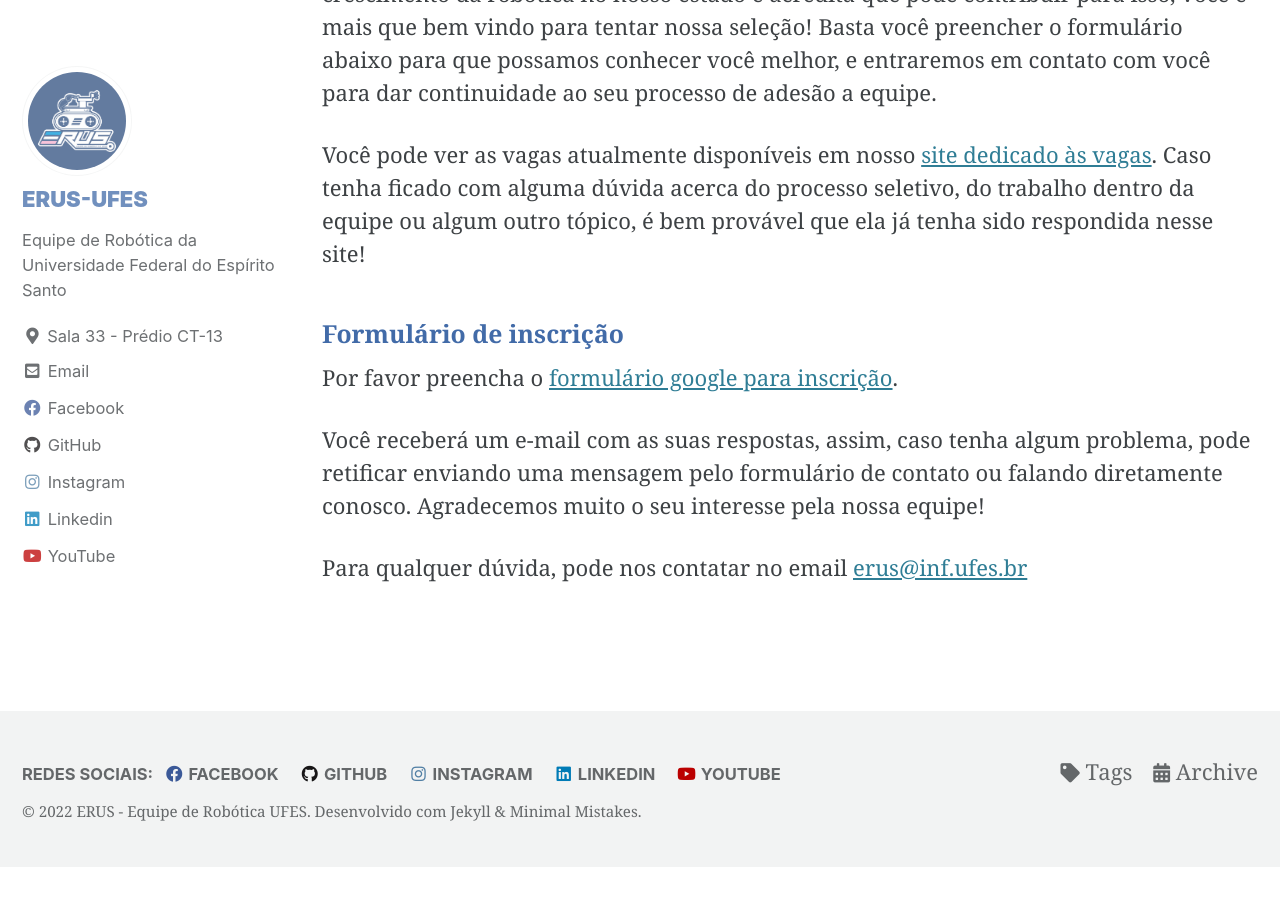
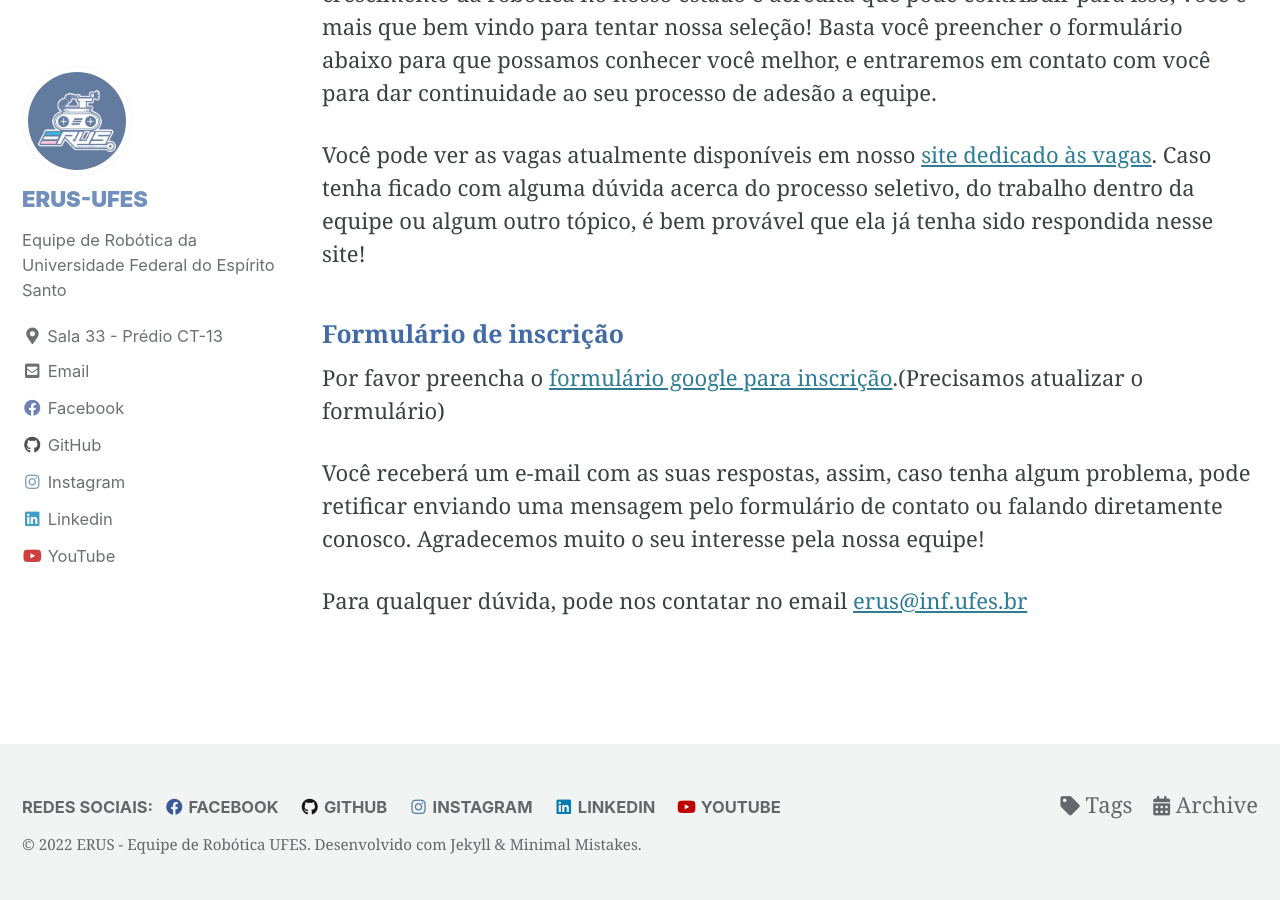
Before and after one commit to erufes/site, a Jekyll site: the page built from _pages/seja_membro.md, in a window 1280 px wide and 900 px high, scrolled down 532 px. Built offline with Jekyll 4.4.1, drawn with Linux system fonts in a browser that asks for light colours; cached includes are drawn as plain includes; before the commit the page ends 1399 px from its top, so only the background shows below that.

Commit message:
modified:   _pages/seja_membro.md

```diff
--- a/_pages/seja_membro.md
+++ b/_pages/seja_membro.md
@@ -18,7 +18,7 @@ Você pode ver as vagas atualmente disponíveis em nosso [site dedicado às vaga
 
 ### Formulário de inscrição
 
-Por favor preencha o [formulário google para inscrição](https://docs.google.com/forms/d/e/1FAIpQLSds2Ir-zckiDe9_V15f2rjasy5obL4ieR9E6aqTUrPiJ4j71A/viewform).
+Por favor preencha o [formulário google para inscrição](https://docs.google.com/forms/d/e/1FAIpQLSds2Ir-zckiDe9_V15f2rjasy5obL4ieR9E6aqTUrPiJ4j71A/viewform).(Precisamos atualizar o formulário)
 
 Você receberá um e-mail com as suas respostas, assim, caso tenha algum problema, pode retificar enviando uma mensagem pelo formulário de contato ou falando diretamente conosco. Agradecemos muito o seu interesse pela nossa equipe!
 
```
